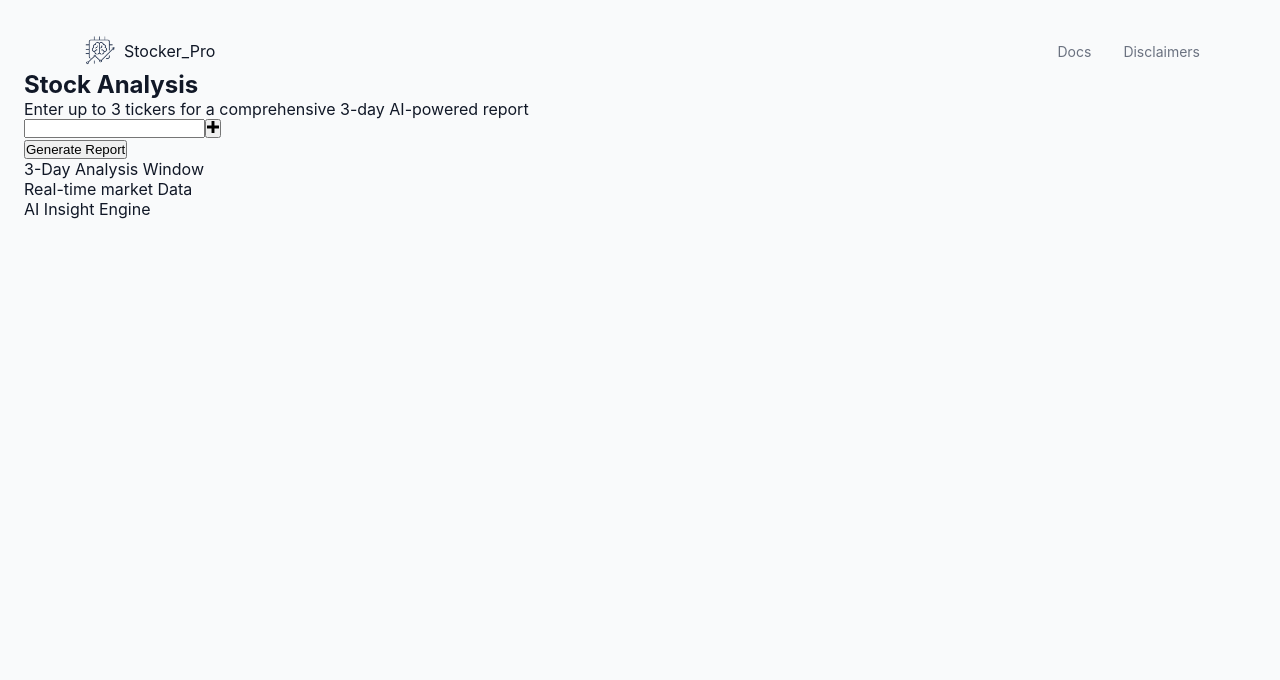
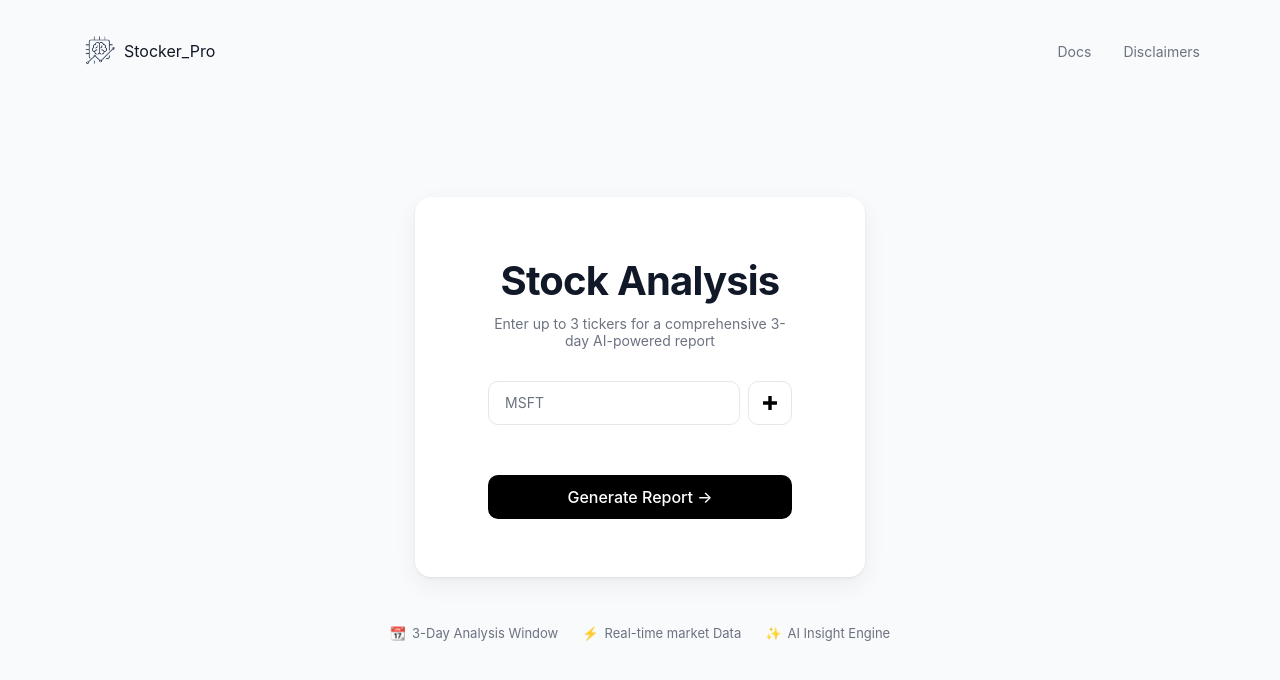
Before and after one commit to Ai5678/stocker-pro, a website: page index.html in a window 1280 px wide. Drawn offline with Linux system fonts and the light colour scheme.

Commit message:
main page UI

```diff
--- a/index.html
+++ b/index.html
@@ -22,38 +22,40 @@
 
         <!-- Main content -->
         <main class="main">
-        <section class="card">
-            <div class="card-header">
+            <section class="card">
+            <div>
                 <h1 class="card-title">Stock Analysis</h1>
                 <p class="card-subtitle">Enter up to 3 tickers for a comprehensive 3-day AI-powered report</p>
             </div>
 
             <form id="ticker-input-form">
                 <div class="ticker-input-container">
-                <input type ="text" palceholder="MSFT" id="ticker-input"/>
-                <button type="button" id="add-ticker-btn">
-                    <img src="./images/add.svg" alt="add-ticker" class="add-ticker-svg"/>
-                </button>
-                <ul id="tickers-list"></ul>
+                    <div class="input-row">
+                        <input type ="text" placeholder="MSFT" id="ticker-input"/>
+                        <button type="button" id="add-ticker-btn">
+                            <img src="./images/add.svg" alt="add-ticker" class="add-ticker-svg"/>
+                        </button>
+                    </div>
+                    <ul id="tickers-list"></ul>
                 </div>
-                <button type="submit" class="btn-primary">Generate Report</button>
+                <button type="submit" class="btn-primary">Generate Report →</button>
             </form>
+        </section>
 
             <div class="footer">
                 <div class="footer-item">
-                    <span class="footer-dot"></span>
-                    <span>3-Day Analysis Window</span>
+                    <span class="footer-icon">📆</span>
+                    <span class="footer-text">3-Day Analysis Window</span>
                 </div>
                 <div class="footer-item">
-                    <span class="footer-dot"></span>
-                    <span>Real-time market Data</span>
+                    <span class="footer-icon">⚡</span>
+                    <span class="footer-text">Real-time market Data</span>
                 </div>
                 <div class="footer-item">
-                    <span class="footer-dot"></span>
-                    <span>AI Insight Engine</span>
+                    <span class="footer-icon">✨</span>
+                    <span class="footer-text">AI Insight Engine</span>
                 </div>
             </div>
-        </section>
     </main>
     </div>
     <script src="script.js"></script>
--- a/script.js
+++ b/script.js
@@ -21,7 +21,7 @@ function addTicker(tickerArr){
 }
 
 function displayTickers(tickerArr){
-    tickersList.innerHTML = "Your tickers: " + tickerArr.map(ticker => `<li>${ticker}</li>`).join("");
+    tickersList.innerHTML = tickerArr.map(ticker => `<li>${ticker}</li>`).join("");
 }
 
 addTicker(tickerArr);
--- a/style.css
+++ b/style.css
@@ -3,9 +3,12 @@
     --bg-card: #ffffff;
     --text-main: #111827;
     --text-muted: #6b7280;
+    --border-main: #9ca3af;
     --border-subtle: #e5e7eb;
     --btn-bg: #000000;
     --btn-text: #ffffff;
+    --err-text: #b91c1c;
+    --err-bg: #fee2e2;
 }
 
 * {
@@ -46,7 +49,6 @@ body {
     font-size: 16px;
     display: flex;
     align-items: center;
-    justify-content: center;
     color: var(--text-main);
 }
 
@@ -59,7 +61,6 @@ body {
     align-items: center;
     gap: 32px;
     font-size: 14px;
-    color: var(--text-muted);
 }
 
 .nav-links a {
@@ -72,19 +73,173 @@ body {
     color: var(--text-main);
 }
 
+/* Main content area */
+.main{
+    flex: 1;
+    display: flex;
+    flex-direction: column;
+    align-items: center;
+    justify-content: center;
+    gap: 28px;
+}
+
+/* Card */
+
+.card {
+    background: var(--bg-card);
+    border-radius: 16px;
+    box-shadow: 0 1px 3px rgba(0, 0, 0, 0.07), 0 8px 24px rgba(0, 0, 0, 0.06);
+    padding: 40px 32px;
+    width: 100%;
+    max-width: 450px;
+    min-height: 380px;
+    margin-bottom: 20px;
+    display: flex;
+    flex-direction: column;
+    align-items: center;
+    justify-content: center;
+    gap: 32px;
+}
+
+.card-title {
+    font-size: 2.5rem;
+    font-weight: 700;
+    letter-spacing: -0.02em;
+    color: var(--text-main);
+    margin-bottom: 10px;
+    text-align: center;
+}
+
+.card-subtitle {
+    font-size: 14px;
+    color: var(--text-muted);
+    max-width: 300px;
+    text-align: center;
+}
+
+/* Form */
+#ticker-input-form {
+    display: flex;
+    flex-direction: column;
+    gap: 30px;
+}
+
+/* Input + add button row */
 .ticker-input-container {
     display: flex;
+    flex-direction: column;
+    gap: 20px;
 }
-.add-ticker-btn {
+.input-row {
+    display: flex;
+    gap: 8px;
+}
+
+#ticker-input{
+    flex: 1;
+    padding: 12px 16px;
+    border: 1.5px solid var(--border-subtle);
+    border-radius: 10px;
+    font-size: 14px;
+    font-family: inherit;
+    color: var(--text-main);
+    background: #fff;
+    outline: none;
+    transition: border-color 0.2s;
+}
+
+#ticker-input:focus {
+    border-color: var(--border-main);
+}
+
+#ticker-input::placeholder {
+    color: var(--text-muted);
+}
+
+#add-ticker-btn {
     display: flex;
     align-items: center;
-    font-size: 3em;
-    padding: 0 .35em;
+    justify-content: center;
+    width: 44px;
+    height: 44px;
+    border: 1.5px solid var(--border-subtle);
+    border-radius: 10px;
+    background: var(--bg-card);
     cursor: pointer;
-    border: 2px solid;
+    transition: background 0.2s, border-color 0.2s;
+}
 
+#add-ticker-btn:hover {
+    background: #f9fafb;
+    border-color: var(--border-main);
 }
+
 .add-ticker-svg{
-    width: 12px;
-    height: 12px;
+    width: 14px;
+    height: 14px;
 }
+
+/* Tickers pills list */
+#tickers-list {
+    list-style: none;
+    display: flex;
+    flex-wrap: wrap;
+    gap: 8px;
+}
+
+#tickers-list li {
+    background: #f3f4f6;
+    border-radius: 6px;
+    padding: 4px 12px;
+    font-size: 13px;
+    font-weight: 500;
+    color: var(--text-main);
+}
+
+#tickers-list li.error {
+    background: var(--err-bg);
+    color: var(--err-text);
+}
+
+/* Generate Report button */
+.btn-primary {
+    width: 100%;
+    padding: 12px;
+    background: var(--btn-bg);
+    color: var(--btn-text);
+    border: none;
+    border-radius: 10px;
+    font-size: 16px;
+    font-weight: 500;
+    font-family: inherit;
+    cursor: pointer;
+    transition: opacity 0.2s;
+}
+
+.btn-primary:hover {
+    opacity: 0.85;
+}
+
+/* footer feature row */
+.footer {
+    display: flex;
+    align-items: center;
+    gap: 24px;
+    flex-wrap: wrap;
+    justify-content: center;
+}
+
+.footer-item {
+    display: flex;
+    align-items: center;
+    gap: 6px;
+    font-size: 13px;
+    color: var(--text-muted);
+}
+
+.footer-dot {
+    width: 6px;
+    height: 6px;
+    border-radius: 50%;
+    background-color: var(--text-muted);
+}
```
